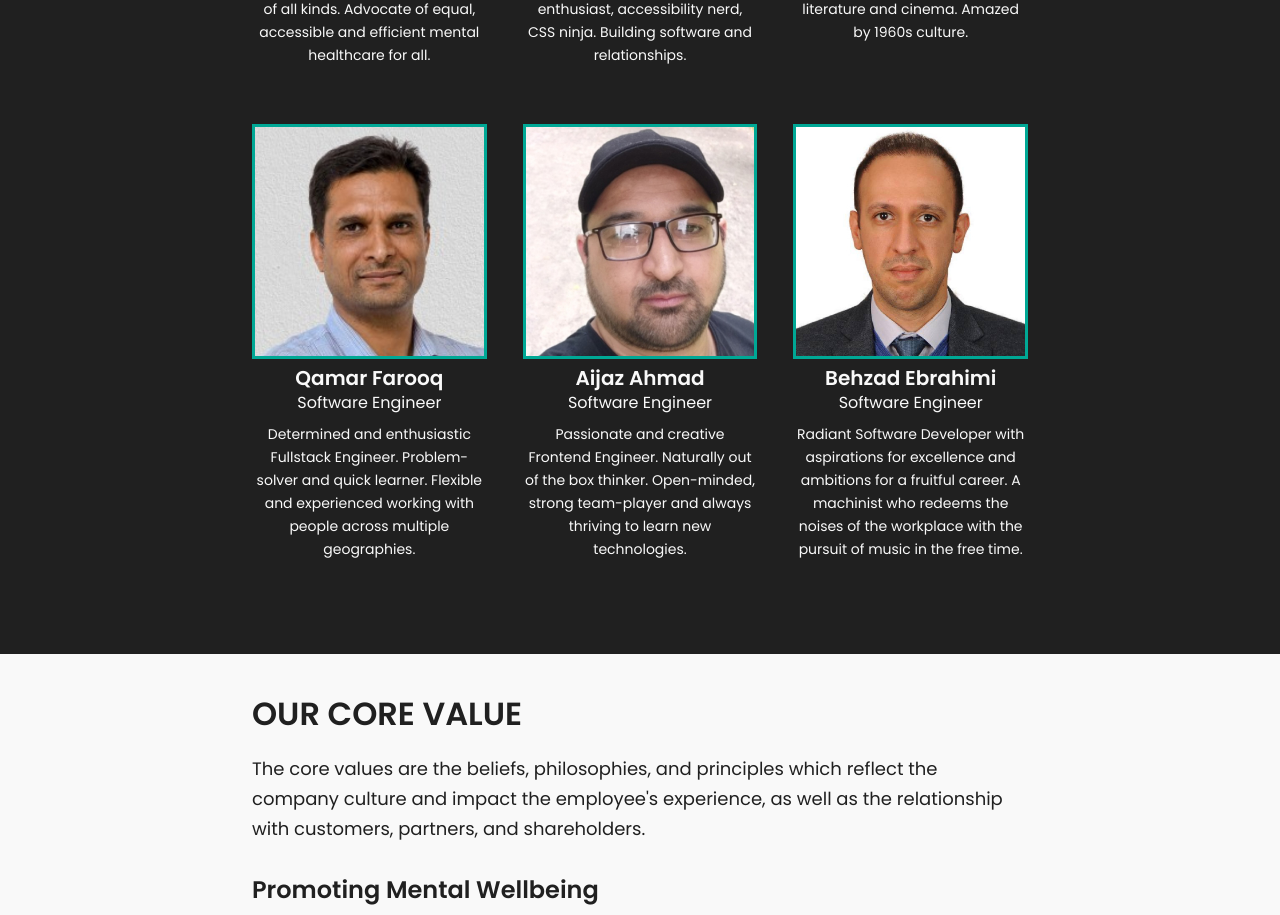
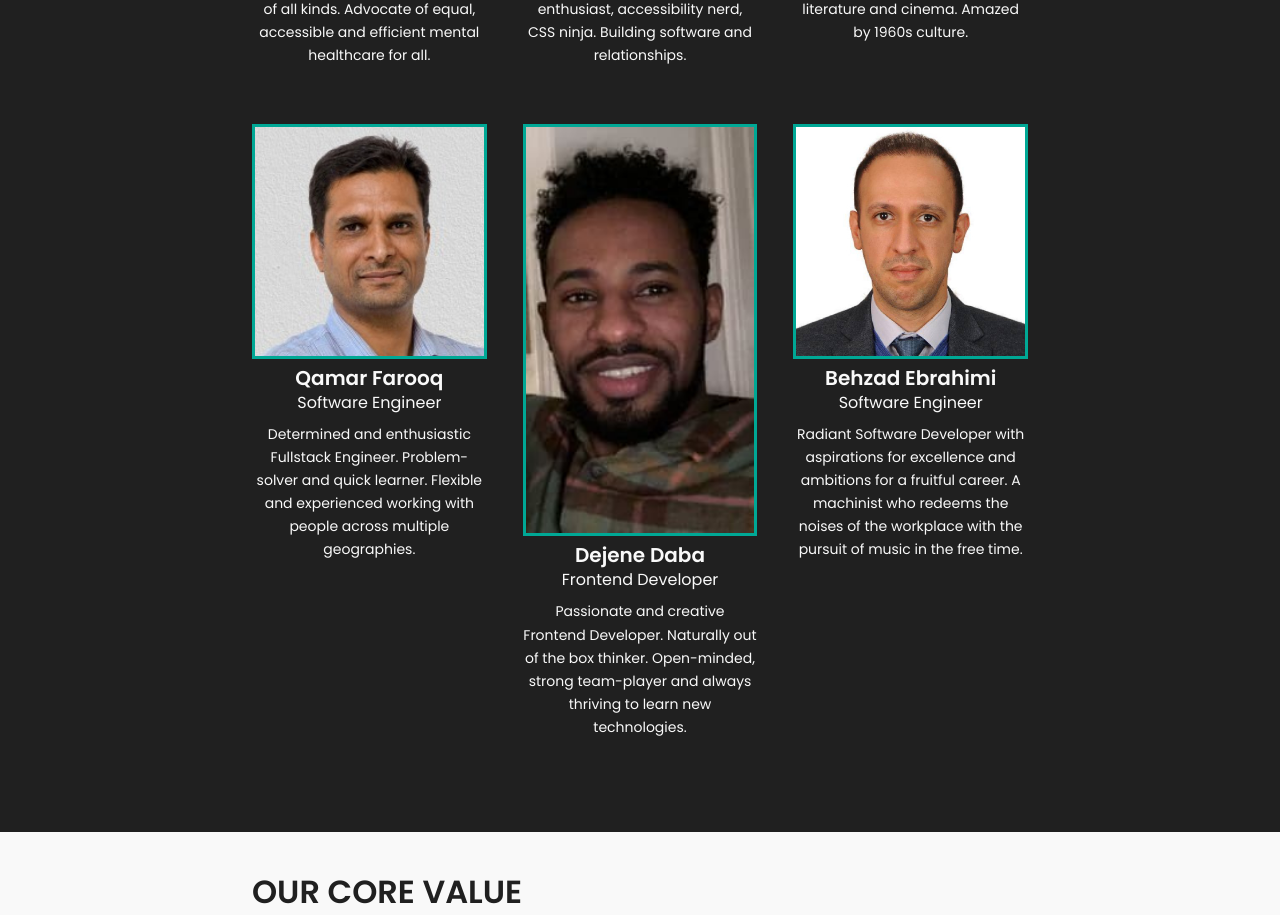
Before and after one commit to healhealth/website, a React (Create React App) app: page / in a window 1280 px wide. Shown: the part 2400-3315 px from the top of the page. Built offline with nearby package versions, Linux system fonts and the light colour scheme.

Commit message:
change Aijaz pictures to Dejene

```diff
--- a/src/components/Team.tsx
+++ b/src/components/Team.tsx
@@ -1,7 +1,7 @@
 import Nashmil from "../images/nashmil.jpg";
 import Bence from "../images/bence-a-toth.jpg";
 import Qamar from "../images/qamar.jpg";
-import Aijaz from "../images/aijaz.jpg";
+import Dejene from "../images/dejene.jpg";
 import Behzad from "../images/behzad.jpg";
 import Marcell from "../images/marcell.jpg";
 
@@ -63,13 +63,13 @@ const Team = () => (
           </p>
         </div>
         <div className="team-member">
-          <img src={Aijaz} alt="" />
+          <img src={Dejene} alt="" />
           <div>
-            <div className="name">Aijaz Ahmad</div>
-            <div className="role">Software Engineer</div>
+            <div className="name">Dejene Daba</div>
+            <div className="role">Frontend Developer</div>
           </div>
           <p>
-            Passionate and creative Frontend Engineer. Naturally out of the box
+            Passionate and creative Frontend Developer. Naturally out of the box
             thinker. Open-minded, strong team-player and always thriving to
             learn new technologies.
           </p>
```
Also changed, not shown: src/images/dejene.PNG (deleted), src/images/dejene.jpg (added).
